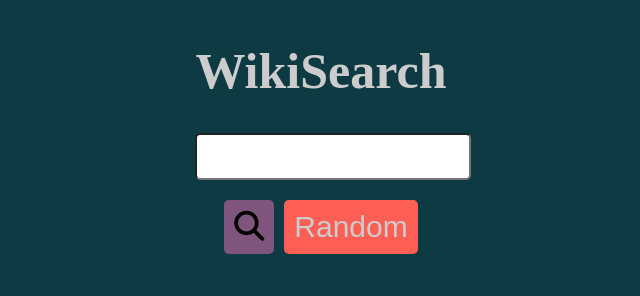
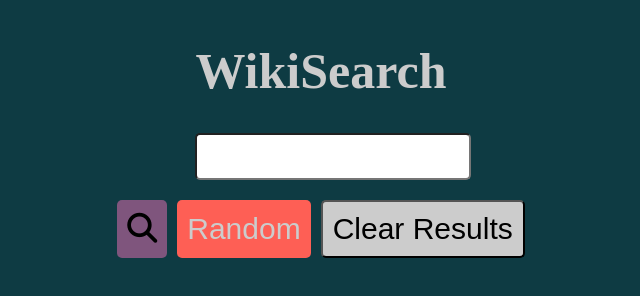
Before and after one commit to Wmclaug2/wiki-viewer, a plain HTML site: page index.html in a window 1280 px wide. Both pictures are taken after a click on the button 568 px from the left and 227 px from the top of the page. Shown: the whole page, without its empty margins (319-959 px from the left). Drawn offline with nearby package versions, Linux system fonts and the light colour scheme; no server answers.

Commit message:
adds favicon and properly clears button

```diff
--- a/index.html
+++ b/index.html
@@ -2,8 +2,10 @@
 <html>
 <head>
 	<meta charset="UTF-8">
+	<link rel="shortcut icon" href="img/wiki.png"/>
 	<title>Wiki Viewer</title>
 	<link rel="stylesheet" type="text/css" href="css/main.css">
+	<meta name="viewport" content="width=device-width, initial-scale=1">
 </head>
 <body>
 
--- a/js/main.js
+++ b/js/main.js
@@ -14,7 +14,7 @@ function getWiki(searchQuery){
 				$('#'+i+' h1').append("<a href='https://en.wikipedia.org/wiki/"+formatQuery(searchArray[i].title)+"'>"+searchArray[i].title+"</a>");
 				$('#'+i+' p').append(searchArray[i].snippet+'...');
 			}
-			$('.button-container').append("<button id='clear'>Clear Results</button>");
+
 		},
 		error: function(errorMessage){
 			console.log('Error in request!');
@@ -29,6 +29,10 @@ $(document).ready(function(){
 	$('#search').on('click',function(){
 		query = $('input.search-box').val();
 		getWiki(formatQuery(query));
+		if ($('#clear').length === 0){
+			$('.button-container').append("<button id='clear'>Clear Results</button>");
+		}
+
 	});
 
 	$(document).on('click','#clear',function(){
```
Also changed, not shown: img/wiki.png (added).
